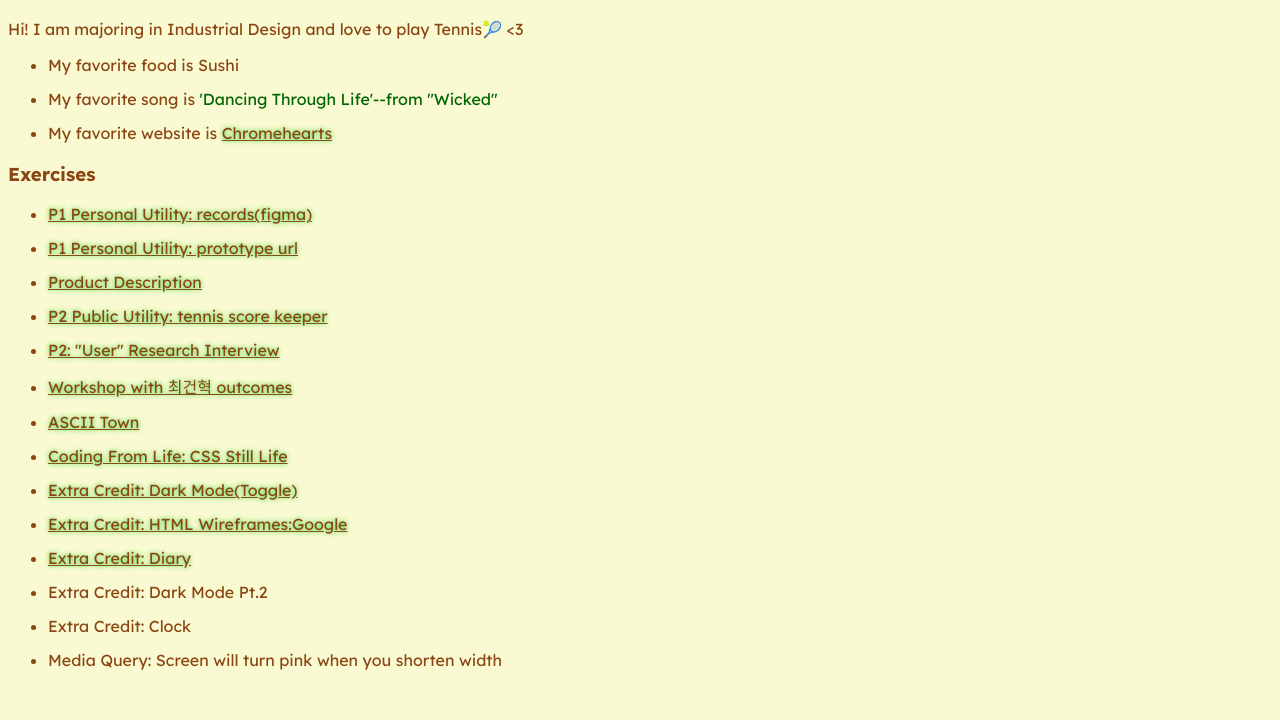
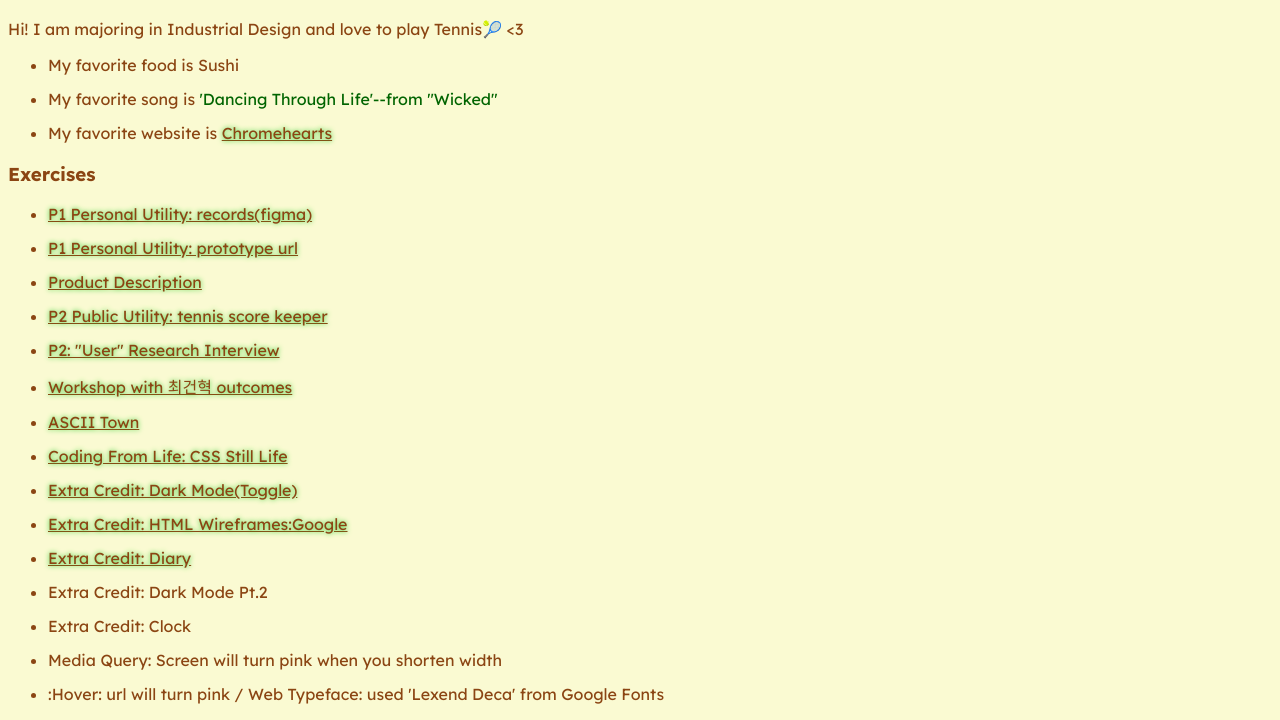
Before and after one commit to cbagtw/UIDesign1, a plain HTML site: page index.html in a window 1280 px wide. Shown: the part 137-857 px from the top of the page. Before the commit the page ends 823 px from the top, so only its background shows below. Drawn offline with Linux system fonts and the light colour scheme.

Commit message:
added last two sentences

```diff
--- a/index.html
+++ b/index.html
@@ -70,6 +70,7 @@
   <li> Extra Credit: Dark Mode Pt.2 </li>
   <li> Extra Credit: Clock </li>
   <li> Media Query: Screen will turn pink when you shorten width </li>
+  <li> :Hover: url will turn pink / Web Typeface: used 'Lexend Deca' from Google Fonts
 
 </ui>
 <script type="text/javascript" src="../UIDesign1/script.js"></script>
```
